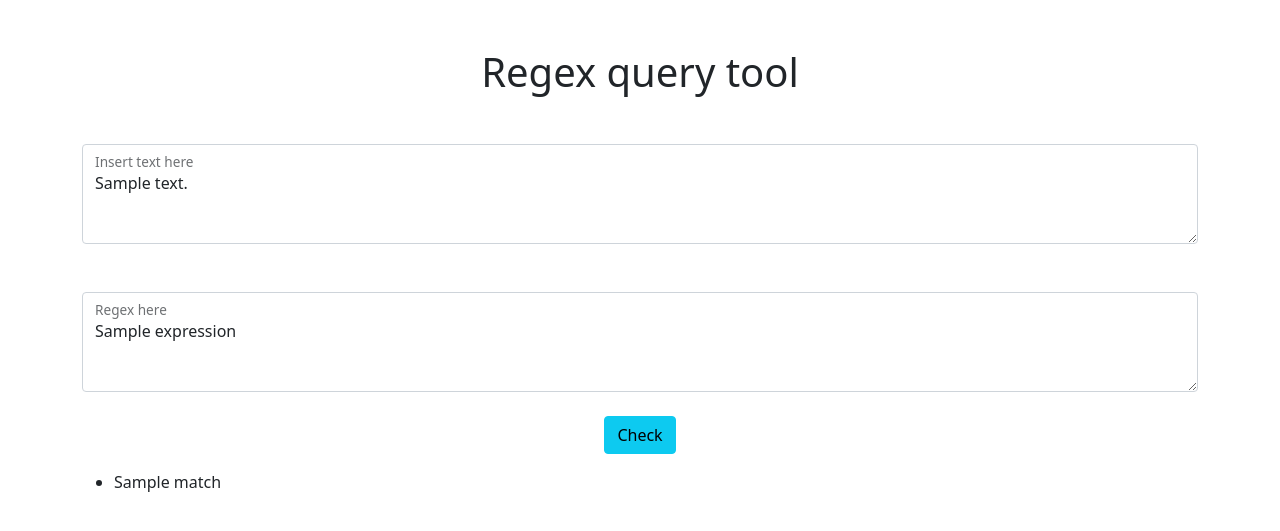
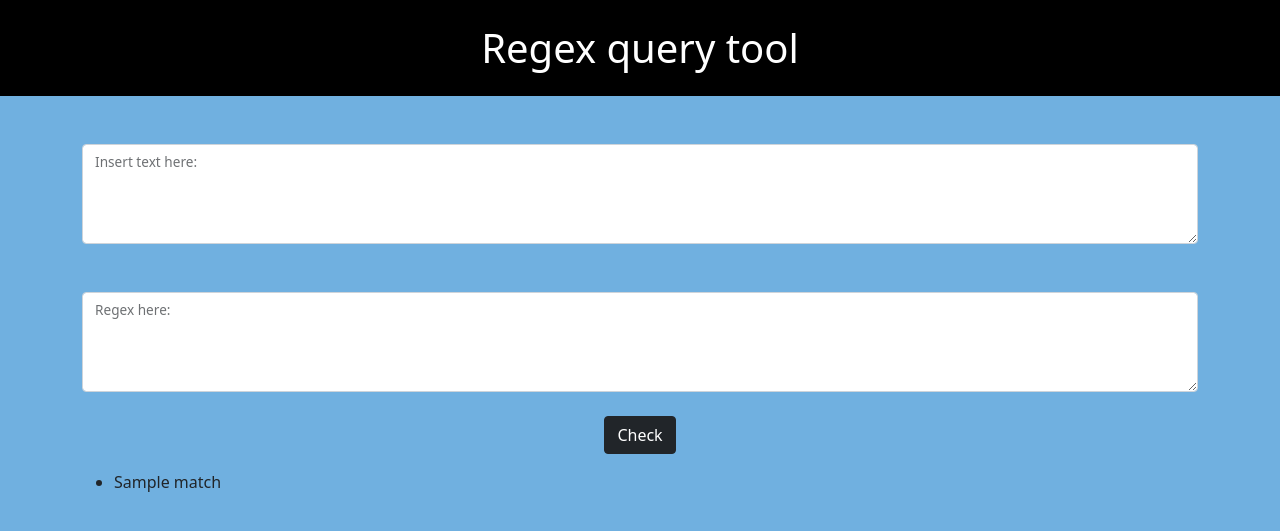
Before and after one commit to amssdias/regex-query-tool, a Django app: template regex/regex_query_tool/templates/regex_query/index.html in a window 1280 px wide. Shown: the top 531 px of the page. Run offline with Django 3.2, Linux system fonts and the light colour scheme; tables that the repository leaves empty hold one stand-in row (values such as "Sample post"); the template is opened without the code that fills it: values that come from a table or form of the project are taken from there, most other values are stand-ins (such as "Sample title", 1, 10 or a date in 2020).

Commit message:
Used django forms

```diff
--- /dev/null
+++ b/regex/regex_query_tool/forms.py
@@ -0,0 +1,11 @@
+from django import forms
+
+class RegexForm(forms.Form):
+    text = forms.CharField(label="Insert text here", widget=forms.Textarea)
+    regex_text = forms.CharField(label="Regex here", widget=forms.Textarea)
+
+    text.widget.attrs.update({'class':'form-control', 'cols': False, 'rows': False})
+    regex_text.widget.attrs.update({'class': 'form-control', 'cols': False, 'rows': False})
+
+
+#<textarea name="text" class="form-control" placeholder="Leave a comment here" id="floatingTextarea2">{{ text }}</textarea>
--- /dev/null
+++ b/regex/regex_query_tool/static/regex_query_tool/css/style.css
@@ -0,0 +1,20 @@
+body {
+    background-color: #70b0e0;
+}
+
+.header {
+    display: block;
+    background-color: black;
+    color: white;
+
+}
+
+.form-control {
+    height: 100px !important;
+}
+
+.error {
+    color: rgba(255, 0, 0, 0.466);
+    font-weight: 700;
+    font-size: 20px;
+}
--- a/regex/regex_query_tool/templates/regex_query/index.html
+++ b/regex/regex_query_tool/templates/regex_query/index.html
@@ -1,3 +1,5 @@
+{% load static %}
+
 <!DOCTYPE html>
 <html lang="en">
 <head>
@@ -6,27 +8,51 @@
     <meta name="viewport" content="width=device-width, initial-scale=1.0">
     <!-- CSS only -->
     <link href="https://cdn.jsdelivr.net/npm/bootstrap@5.0.1/dist/css/bootstrap.min.css" rel="stylesheet" integrity="sha384-+0n0xVW2eSR5OomGNYDnhzAbDsOXxcvSN1TPprVMTNDbiYZCxYbOOl7+AMvyTG2x" crossorigin="anonymous">
+
+    <link rel="stylesheet" href="{% static 'regex_query_tool/css/style.css' %}">
+
     <title>Regex Query Tool</title>
 </head>
 <body>
+    <div class="header">
+
+        <h1 class="py-4 d-flex flex-column align-items-center">Regex query tool</h1>
+    </div>
+
     <div class="container">
 
-        <h1 class="mt-5 d-flex flex-column align-items-center">Regex query tool</h1>
 
         <form action="" method="POST">
             {% csrf_token %}
+
+
             <div class="form-floating my-5">
-                <textarea name="text" class="form-control" placeholder="Leave a comment here" id="floatingTextarea2" style="height: 100px">{{ text }}</textarea>
-                <label for="floatingTextarea2">Insert text here</label>
+
+                {{ form.text }}
+                {{ form.text.label_tag }}
+                <!-- <textarea name="text" class="form-control" placeholder="Leave a comment here" id="floatingTextarea2">{{ text }}</textarea>
+                <label for="floatingTextarea2">Insert text here</label> -->
+
             </div>
 
+
             <div class="form-floating">
-                <textarea name="regex_text" class="form-control" placeholder="Leave a comment here" id="floatingTextarea2" style="height: 100px">{{ expression }}</textarea>
-                <label for="floatingTextarea2">Regex here</label>
+
+                {{ form.regex_text }}
+                {{ form.regex_text.label_tag }}
+
+                <!-- <textarea name="regex_text" class="form-control" placeholder="Leave a comment here" id="floatingTextarea2">{{ expression }}</textarea>
+                <label for="floatingTextarea2">Regex here</label> -->
+
+
+                {% if error %}
+                    <p class="error"> {{ error }}</p>
+
+                {% endif %}
             </div>
 
             <p class="text-center mt-4">
-                <button type="submit" class="btn btn-info">Check</button>
+                <button type="submit" class="btn btn-dark">Check</button>
             </p>
 
         </form>
@@ -41,6 +67,10 @@
             </ul>
         {% endif %}
 
+        <!-- <div class="form-floating">
+            {{form }}
+
+        </div> -->
 
 
     </div>
```
Also changed, not shown: regex/regex_query_tool/views.py (+22 -6 lines), media/website.png, regex/regex_query_tool/static/regex_query_tool/style.css (deleted).
